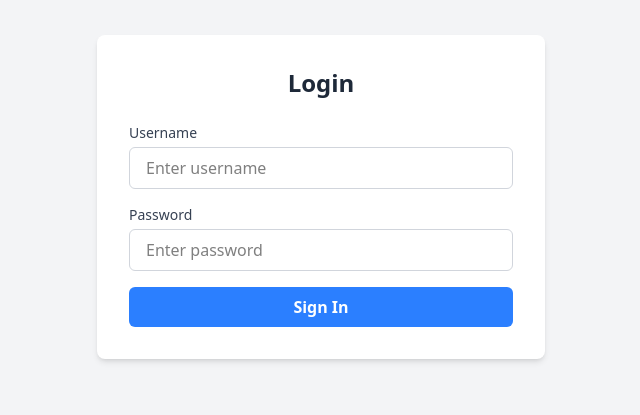
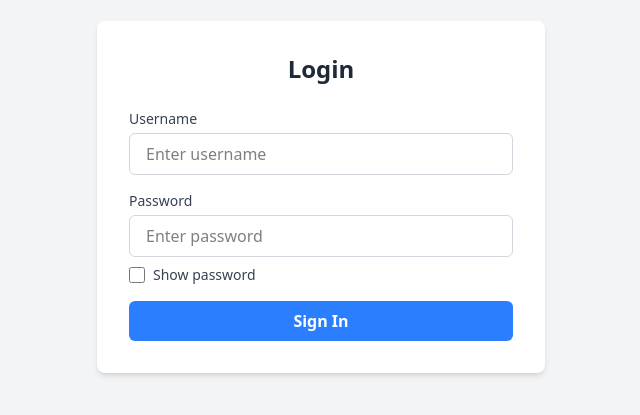
Before and after one commit to fadlidagang-jpg/tripleJ, a React (Vite) app: page / in a window 1280 px wide. Shown: the part 203-618 px from the top of the page, without its empty margins (319-959 px from the left). Built offline with nearby package versions, Linux system fonts and the light colour scheme; no server answers.

Commit message:
add show password

```diff
--- a/src/components/Login.tsx
+++ b/src/components/Login.tsx
@@ -8,6 +8,7 @@ const Login: React.FC<LoginProps> = ({ onLogin }) => {
     const [username, setUsername] = useState('');
     const [password, setPassword] = useState('');
     const [error, setError] = useState('');
+    const [showPassword, setShowPassword] = useState(false);
 
     const handleSubmit = (e: React.FormEvent) => {
         e.preventDefault();
@@ -47,13 +48,25 @@ const Login: React.FC<LoginProps> = ({ onLogin }) => {
                             Password
                         </label>
                         <input
-                            type="password"
+                            type={showPassword ? "text" : "password"}
                             id="password"
                             className="w-full px-4 py-2 border border-gray-300 rounded-md focus:outline-none focus:ring-2 focus:ring-blue-500"
                             value={password}
                             onChange={(e) => setPassword(e.target.value)}
                             placeholder="Enter password"
                         />
+                        <div className="flex items-center mt-2">
+                            <input
+                                type="checkbox"
+                                id="showPassword"
+                                checked={showPassword}
+                                onChange={(e) => setShowPassword(e.target.checked)}
+                                className="w-4 h-4 text-blue-600 border-gray-300 rounded focus:ring-blue-500"
+                            />
+                            <label htmlFor="showPassword" className="ml-2 text-sm text-gray-700">
+                                Show password
+                            </label>
+                        </div>
                     </div>
                     {error && <p className="text-sm text-red-500">{error}</p>}
                     <button
--- a/src/pages/KosanManagement.tsx
+++ b/src/pages/KosanManagement.tsx
@@ -389,7 +389,7 @@ const KosanManagement: React.FC<KosanManagementProps> = ({ onLogout, username })
                         ) : '-'}
                       </td>
                       <td className="px-6 py-4 whitespace-nowrap text-gray-600">
-                        Rp {parseInt(room.rentPrice || '0').toLocaleString('id-ID')}
+                        Rp {parseInt(room.rentPrice || '0').toLocaleString('de-DE')}
                       </td>
                       <td className="px-6 py-4 whitespace-nowrap">
                         <div className="flex gap-2">
@@ -480,11 +480,16 @@ const KosanManagement: React.FC<KosanManagementProps> = ({ onLogout, username })
           <div>
             <label className="block text-sm font-medium text-gray-700 mb-1">Harga Sewa (Rp) *</label>
             <input
-              type="number"
+              type="text"
               required
               className="w-full px-3 py-2 border border-gray-300 rounded-lg focus:outline-none focus:ring-2 focus:ring-blue-500"
-              value={formData.rentPrice}
-              onChange={(e) => setFormData({ ...formData, rentPrice: e.target.value })}
+              value={formData.rentPrice ? parseInt(formData.rentPrice).toLocaleString('de-DE') : ''}
+              onChange={(e) => {
+                const value = e.target.value.replace(/\./g, ''); // Remove dots
+                if (value === '' || /^\d+$/.test(value)) { // Only allow numbers
+                  setFormData({ ...formData, rentPrice: value });
+                }
+              }}
             />
           </div>
 
```
